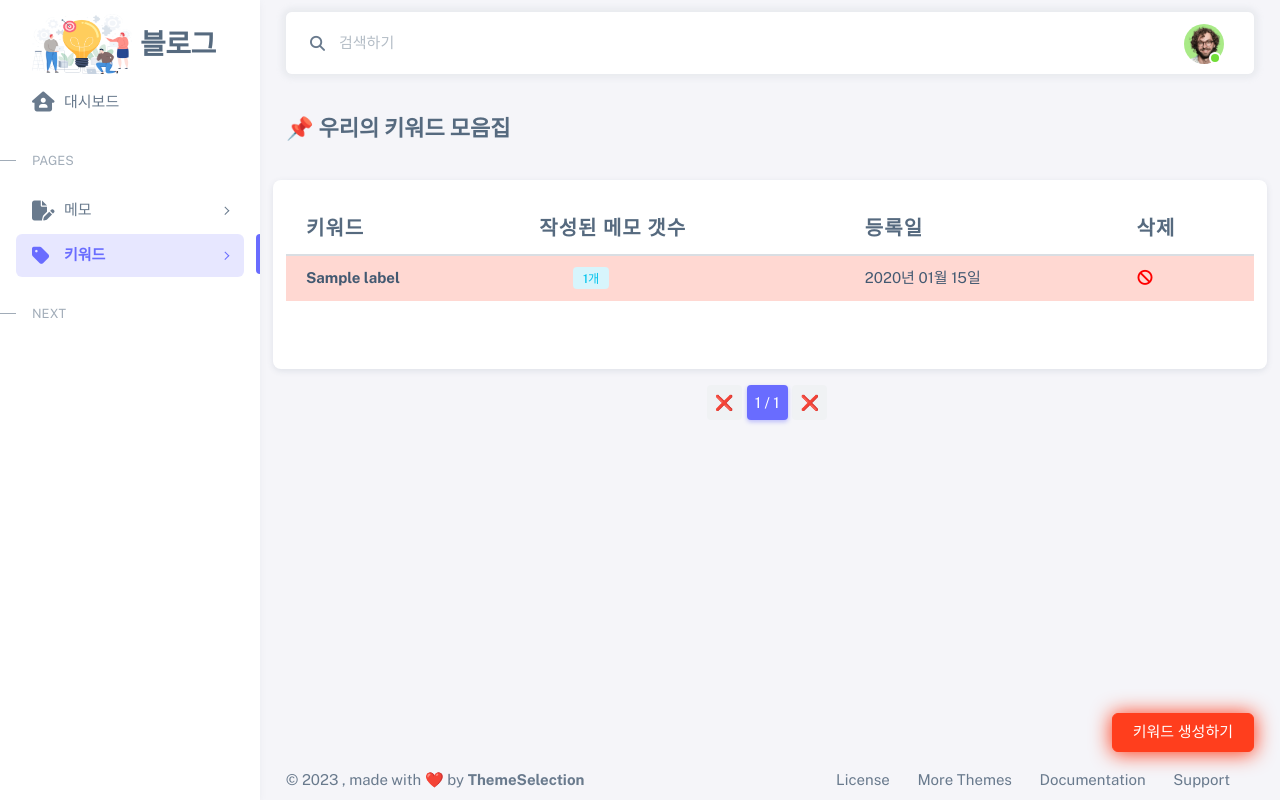
After one commit to LeeHoonUk/My-Blog, a Django app: page /label/list in a window 1280 px wide. The commit adds this page. Run offline with Django 4.2, Linux system fonts and the light colour scheme; tables that the repository leaves empty hold one stand-in row (values such as "Sample post"); parts of the project's set-up code (start-up, migrations or seed data) failed here and were passed over; some libraries are stand-ins or nearby versions.

Commit message:
키워드 리스트 및 삭제 구현

```diff
--- a/apps/label/urls.py
+++ b/apps/label/urls.py
@@ -4,5 +4,6 @@ from django.urls import path
 urlpatterns = [
     # 키워드 작성
     path("write", label_create, name="l-write"),
-
+    # 키워드 리스트
+    path("list", label_list, name="l-list"),
 ]
--- a/apps/label/views.py
+++ b/apps/label/views.py
@@ -1,5 +1,6 @@
 from django.shortcuts import render
 from django.contrib.auth.decorators import login_required
+from django.core.paginator import Paginator
 
 from apps.models import Labels
 from apps.forms.memo_forms import LabelForm
@@ -16,3 +17,15 @@ def label_create(request):
     labels = Labels.objects.all()
 
     return render(request, "label/create.html", {"form" : form, "labels" : labels, "nav_check" : nav_check})
+
+# 키워드 항목 = 로그인 시 삭제 가능
+def label_list(request):
+
+    nav_check = "sidebar_label"
+
+    page = int(request.GET.get("p", 1))
+
+    label_paginator = Paginator(Labels.objects.order_by("-created_at"), 10)
+    labels = label_paginator.get_page(page)
+
+    return render(request, "label/list.html", {"labels": labels, "nav_check": nav_check})
--- /dev/null
+++ b/templates/label/list.html
@@ -0,0 +1,169 @@
+{% extends "layout.html" %}
+
+{% load static %}
+
+{% block content %}
+<!-- Content -->
+
+<div class="container-xxl flex-grow-1 container-p-y">
+    <h4 class="fw-bold py-3 mb-4">📌 우리의 키워드 모음집</h4>
+    <div class="row mb-5">
+        <!-- Contextual Classes -->
+        <div class="card">
+            <br/>
+            <div class="table-responsive text-nowrap">
+                <table class="table">
+                    <thead>
+                        <tr>
+                            <th style="font-size:20px"><strong>키워드</strong></th>
+                            <th style="font-size:20px"><strong>작성된 메모 갯수</strong></th>
+                            <th style="font-size:20px"><strong>등록일</strong></th>
+                            <th style="font-size:20px"><strong>삭제</strong></th>
+                        </tr>
+                    </thead>
+                    <tbody class="table-border-bottom-0">
+                        {% if labels %}
+                            {% for l in labels %}
+                                <tr class="{% cycle 'table-danger' 'table-light' 'table-warning' 'table-light' 'table-success' 'table-light' 'table-info' 'table-light' 'table-primary' 'table-light' %}">
+                                    <td>
+                                        <strong>{{l.label}}</strong>
+                                    </td>
+                                    <td>
+                                        &emsp;&emsp;
+                                        <span class="badge bg-label-info me-1">
+                                            &nbsp;{{l.memos.all.count}}개&nbsp;
+                                        </span>
+                                    </td>
+                                    <td>{{labels.0.created_at|date:"Y년 m월 d일"}}</td>
+                                    <td>
+                                        <div class="dropdown">
+                                            <button onclick="deleteLabel({{l.id}});" style="cursor:pointer;color:red;" type="button" class="btn p-0 dropdown-toggle hide-arrow">
+                                                <i class="fa-solid fa-ban"></i>
+                                            </button>
+                                        </div>
+                                    </td>
+                                </tr>
+                            {% endfor %}
+                        {% else %}
+                            <tr class="table-default">
+                                <td>
+                                    <i class="fab fa-solid fa-tag text-warning me-3"></i>
+                                    <strong>작성된 키워드가 없습니다.</strong>
+                                </td>
+                            </tr>
+                        {% endif %}
+                    </tbody>
+                </table>
+                <br/><br/><br/>
+            </div>
+        </div>
+        <!--/ Contextual Classes -->
+
+        <div class="demo-inline-spacing">
+            <!-- Basic Pagination -->
+            <nav style="display:flex;justify-content : center;" aria-label="Page navigation">
+                <ul class="pagination">
+                    {% if labels.has_previous %}
+                        <li class="page-item first">
+                            <a class="page-link" href="?p=1">
+                                <i class="tf-icon fa-solid fa-angles-left"></i>
+                            </a>
+                        </li>
+                        <li class="page-item prev">
+                            <a class="page-link" href="?p={{labels.previous_page_number }}">
+                                <i class="tf-icon fa-solid fa-angle-left"></i>
+                            </a>
+                        </li>
+                    {% else %}
+                        <li class="page-item">
+                            <a class="page-link">❌</a>
+                        </li>
+                    {% endif %}
+                    <li class="page-item active">
+                        <a class="page-link">{{labels.number}} / {{labels.paginator.num_pages}}</a>
+                    </li>
+                    {% if labels.has_next %}
+                        <li class="page-item next">
+                            <a class="page-link" href="?p={{labels.next_page_number }}">
+                                <i class="tf-icon fa-solid fa-angle-right"></i>
+                            </a>
+                        </li>
+                        <li class="page-item last">
+                            <a class="page-link" href="?p={{labels.paginator.num_pages }}">
+                                <i class="tf-icon fa-solid fa-angles-right"></i>
+                            </a>
+                        </li>
+                    {% else %}
+                        <li class="page-item">
+                            <a class="page-link">❌</a>
+                        </li>
+                    {% endif %}
+
+                </ul>
+            </nav>
+            <!--/ Basic Pagination -->
+        </div>
+    </div>
+    <!--/ Images -->
+</div>
+<!-- / Content -->
+{% endblock %}
+
+{% block link %}
+<div class="buy-now">
+    <a href="{% url 'l-write'%}"class="btn btn-danger btn-buy-now">키워드 생성하기</a>
+</div>
+{% endblock %}
+
+{% block script %}
+<script src="https://cdn.jsdelivr.net/npm/sweetalert2@10"></script>
+<script type="text/javascript">
+
+    function getCookie(name) {
+        var cookieValue = null;
+        if (document.cookie && document.cookie !== '') {
+            var cookies = document.cookie.split(';');
+            for (var i = 0; i < cookies.length; i++) {
+                var cookie = cookies[i].trim();
+                // Does this cookie string begin with the name we want?
+                if (cookie.substring(0, name.length + 1) === (name + '=')) {
+                    cookieValue = decodeURIComponent(cookie.substring(name.length + 1));
+                    break;
+                }
+            }
+        }
+        return cookieValue;
+    }
+
+    var csrftoken = getCookie('csrftoken');
+
+    function deleteLabel(id) {
+        Swal.fire({
+            title: '정말로 삭제하실건가요?',
+            showDenyButton: true,
+            showCancelButton: true,
+            confirmButtonText: '예',
+            denyButtonText: `아니요`,
+        }).then((result) =>{
+            if (result.isConfirmed) {
+                $.ajax({
+                    url : '/apis/labels/'+id+"/",
+                    headers: {'X-CSRFToken': csrftoken},
+                    type : 'DELETE',
+                    success:function(data){
+                        Swal.fire('ㅠㅠ','삭제가 완료되었습니다.','success')
+                        setTimeout('location.href="{% url 'l-list' %}"',1000)
+                    },
+                    error: function(e){
+                        Swal.fire('접근할 수 없습니다.',e,'error')
+                    }
+                })
+            } else if (result.isDenied) {
+                Swal.fire('좋은 선택입니다!', '', 'info')
+            }
+        })
+
+    };
+
+</script>
+{% endblock %}
--- a/templates/nav/sidebar.html
+++ b/templates/nav/sidebar.html
@@ -62,7 +62,7 @@
                     </a>
                 </li>
                 <li class="menu-item">
-                    <a href="#" class="menu-link">
+                    <a href="{% url 'l-list' %}" class="menu-link">
                         <div>키워드 확인하기</div>
                     </a>
                 </li>
```
